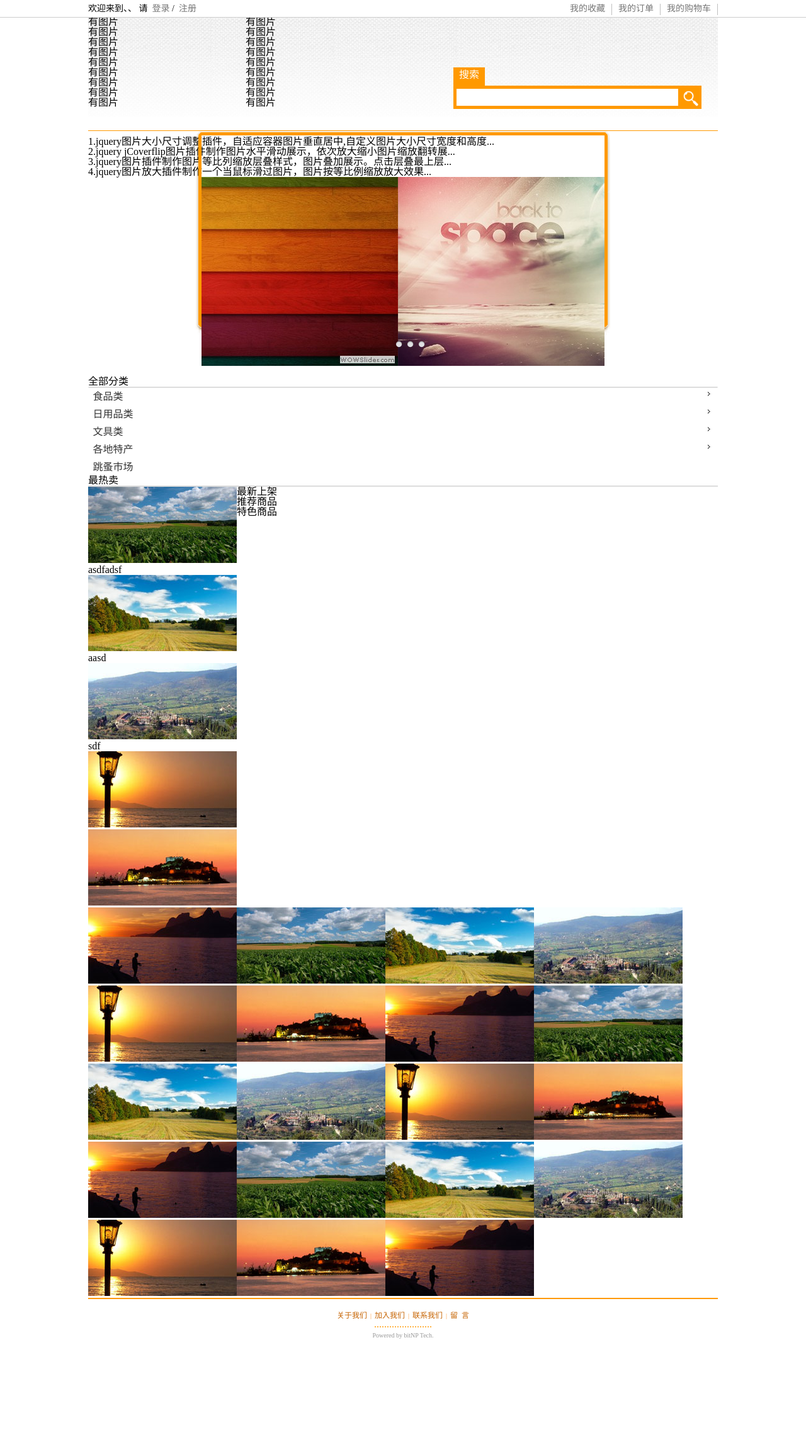
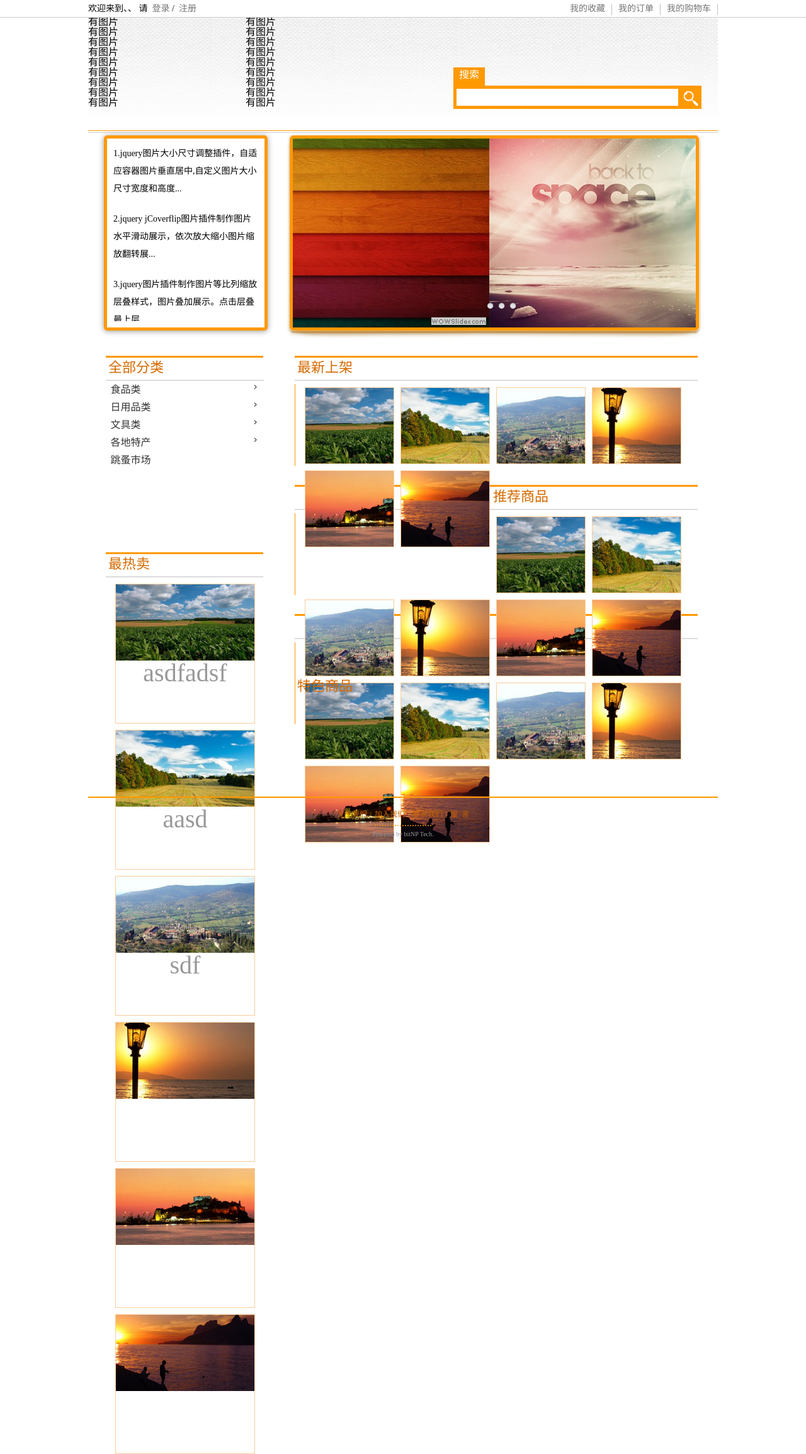
Before and after one commit to cdowen/cat, a CodeIgniter app: page / in a window 1280 px wide. Shown: the whole page at 63% size. Before the commit the page ends 2126 px from the top, so only its background shows below. Run offline with CodeIgniter, Linux system fonts and the light colour scheme.

Commit message:
modified:   css/index.css

```diff
--- a/css/index.css
+++ b/css/index.css
@@ -1,83 +1,127 @@
-body {
-	margin:0px;
+.index-bc{
+	height:350px;
+	width:1000px;
+	margin-top:2px;
+	border-top:#CCC thin solid;
 	}
-#main {
-	width:960px;
-	height:auto;
-	margin:0 auto;
+.index-bc-left{
+	float:left;
+	height:300px;
+	width:250px;
+	margin-left:25px;
+	margin-top:4px;
+	border:#F90 thick solid;
+	   -moz-box-shadow: 0 1px 10px rgba(0, 0, 0, 0.4);
+	box-shadow: 0 1px 10px rgba(0, 0, 0, 0.4);
+	border-radius:5px;
+	-moz-border-radius:5px;
+	-webkit-border-radius:5px;
 	}
-#login_area {
-	margin:0 auto;
-	top:0px;
-	width:100%;
-	min-width:960px;
-	height:25px;
-	background-color:#EAEAEA;
-	border-bottom:1px solid gainsboro;
+.index-bc-right{
+	float:left;
+	height:300px;
+	width:700px;
+	margin-left:10px;
 	}
-#head {
-	width:100%;
+
+
+.index-cg-right{
+	float:left;
+	width:640px;
+	margin:4px 0 0 50px;
+	height:700px;
+	}
+.index-cg-car-t{
+	font-size:22px;
+	height:30px;
+	padding:5px 0 0 4px;
+	color:#D56A00;
+	border-top:#F90 medium solid;
+	border-bottom:#dddddd 2px solid;
+	}
+.index-cg-menu-b{
+	height:274px;
+	}
+
+.index-cg{
+	width:1000px;
+	padding-left:28px;
+	height:650px;
+	}
+.index-cg-left{
+	float:left;
+	height:390px;
+	width:250px;
+	margin-top:4px;
+	}
+.index-cg-t{
+	font-size:22px;
+	height:30px;
+	padding:5px 0 0 4px;
+	color:#D56A00;
+	border-top:#F90 medium solid;
+	}
+.index-cg-h{
+	width:250px;
 	height:150px;
-	background-color:#E0EEE0;
 	}
-#logo_a {
-	width:225px;
-	height:150px;
-	margin:0;
-	float:left;
+
+
+/* quotation */
+#quotation{width:230px;height:270px;overflow:hidden;padding:10px; font-size:14px;}
+#quotation li{line-height:28px;padding-bottom:20px;}
+#quotation li .a-r{text-align:right;}
+#quotation li span{color:#999;margin:0 0 0 10px;}
+
+/* menu */
+
+.ui-menu { width: 250px; }
+
+/* carousel */
+.list_carousel {
+				margin: 5px 0 30px 0;
+				width: 630px;
+				height: 130px;
+				border-left:#F90 thin solid;
 }
-#logo {
-	width:225px;
-	height:150px;
-	background:url('../image/logo.png');
+.list_carousel ul {
+				padding: 0;
+				margin: 0 0 0 10px;
+				list-style: none;
+				display: block;
 			}
-#searchbox {
-	width:735px;
-	height:150px;
-	float:left;
+.list_carousel li {
+				font-size: 40px;
+				color: #999;
+				text-align: center;
+				border: 1px solid #FC9;
+				width: 140px;
+				height: 120px;
+				padding: 0;
+				margin: 5px;
+				display: block;
+				float: left;
+				overflow:hidden;
 			}
-#body {
-	width:960px;
-	height:auto;
+/**/
+#foo3 li{width: 220px;
+				height: 220px;
 	}
-#notice {
-	width:225px;
-	height:300px;
-	float:left;
-	background-color:#C1FFC1;
+.pagination {
+	text-align: center;
+	float:right;
 }
-#activity {
-	width:735px;
-	height:200px;
-	background-color:#ADD8E6;
-	float:left;
+.pagination a {
+	background-color:#D1D1D1;
+	width: 12px;
+	height: 12px;
+	margin: 0 5px 0 0;
+	display: inline-block;
 }
-#classify {
-	width:735px;
-	height:100px;
-	background-color:#98FB98;
-	float:left;
+.pagination a.selected {
+	background-color:#FC3;
+	cursor: default;
 }
-.showarea {
-	width:480px;
-	height:300px;
-	float:left;
+.pagination a span {
+	display: none;
 }
-#show1 {
-	background-color:#EEB422;
-}
-#show2 {
-	background-color:#EECBAD;
-}
-#show3 {
-	background-color:#EED5D2;
-}
-#show4 {
-	background-color:#EEE0E5;
-}
-#messagebox {
-	width:960px;
-	height:150px;
-	float:left;
-	background-color:#EEE9BF;
-}
```
Lines whose indentation alone changed are shown as unchanged.
